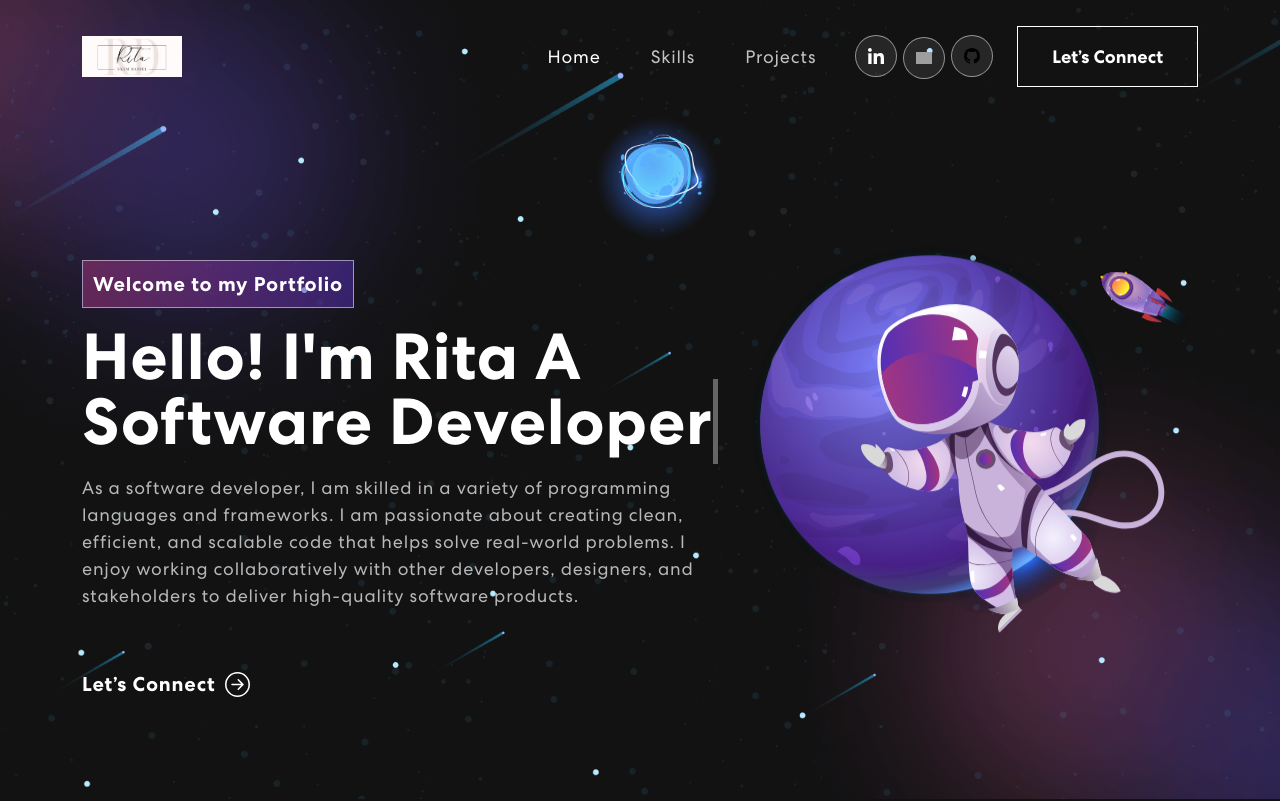
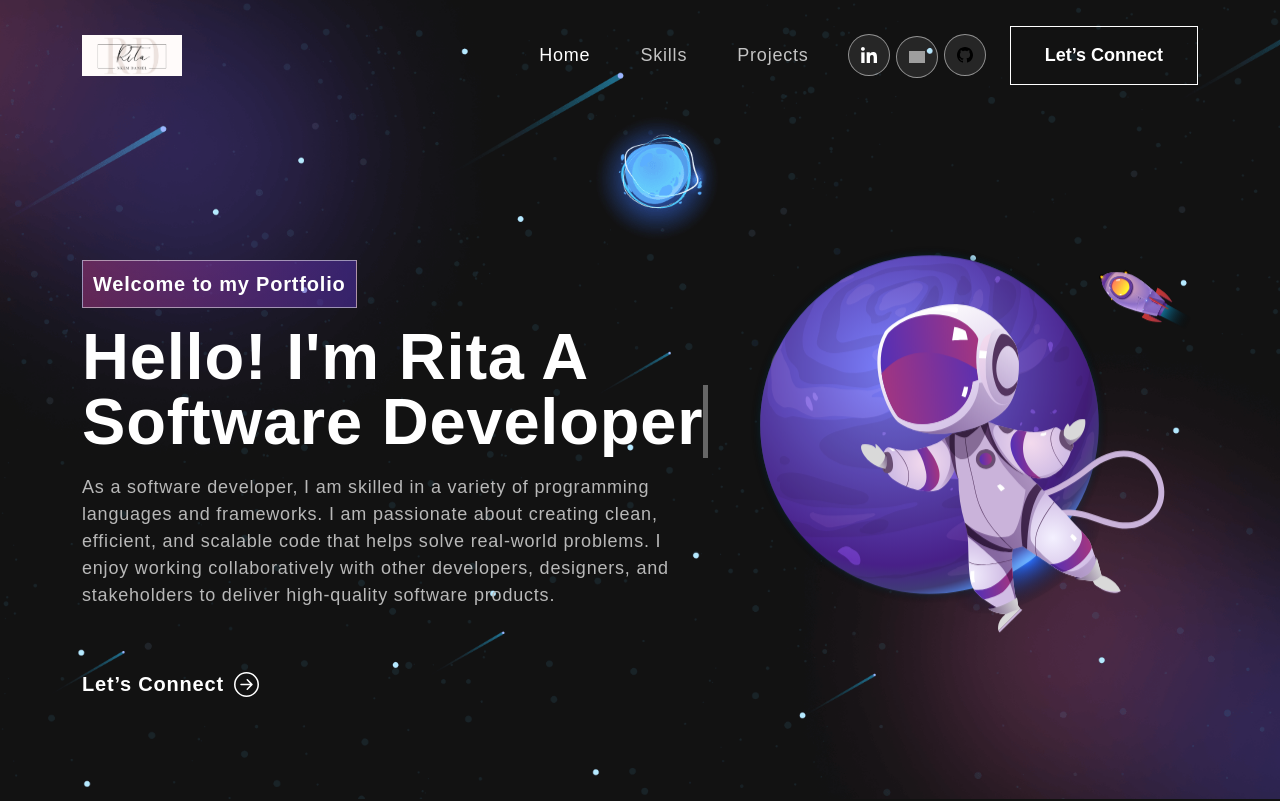
Before and after one commit to RitaDee/my-portfolio, a React (Create React App) app: page / in a window 1280 px wide. Shown: the top 801 px of the page. Built offline with nearby package versions, Linux system fonts and the light colour scheme; grey boxes are pictures that could not be loaded.

Commit message:
Update Stylesheet

```diff
--- a/src/App.css
+++ b/src/App.css
@@ -1,18 +1,18 @@
 /************ Custom Font ************/
 @font-face {
-  font-family: Centra;
+  font-family: sans-serif;
   src: url('./assets/font/CentraNo2-Bold.ttf');
   font-weight: 700;
 }
 
 @font-face {
-  font-family: Centra;
+  font-family: sans-serif;
   src: url('./assets/font/CentraNo2-Medium.ttf');
   font-weight: 500;
 }
 
 @font-face {
-  font-family: Centra;
+  font-family: sans-serif;
   src: url('./assets/font/CentraNo2-Book.ttf');
   font-weight: 400;
 }
```
